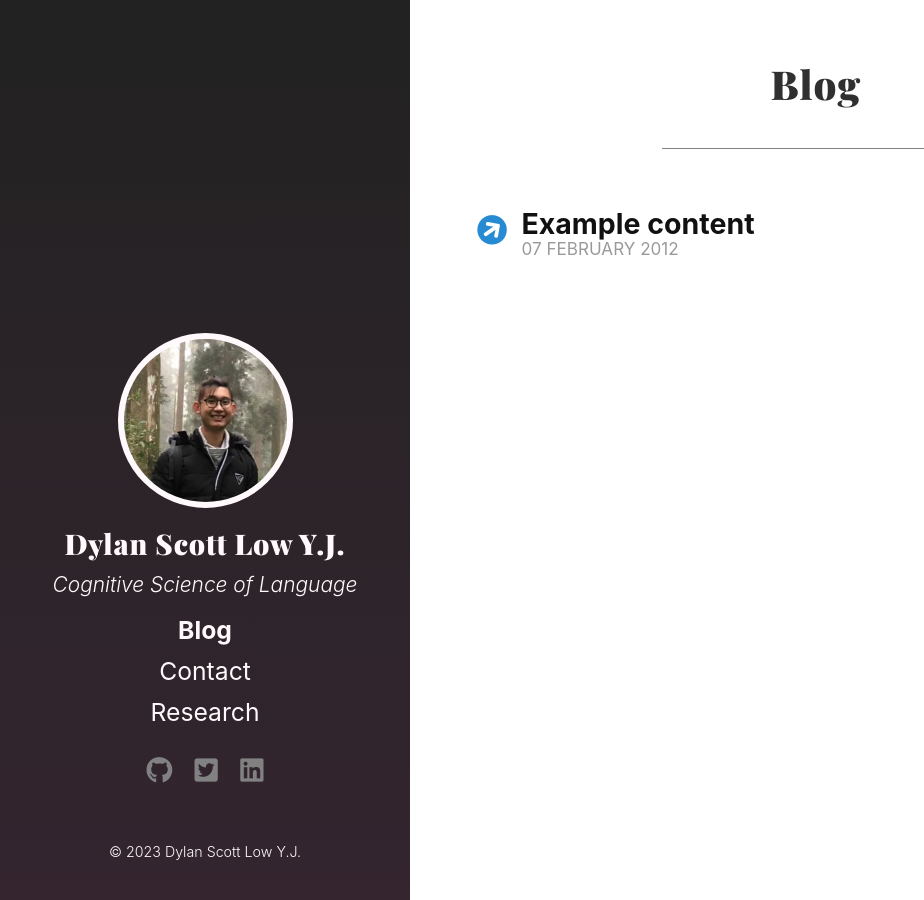
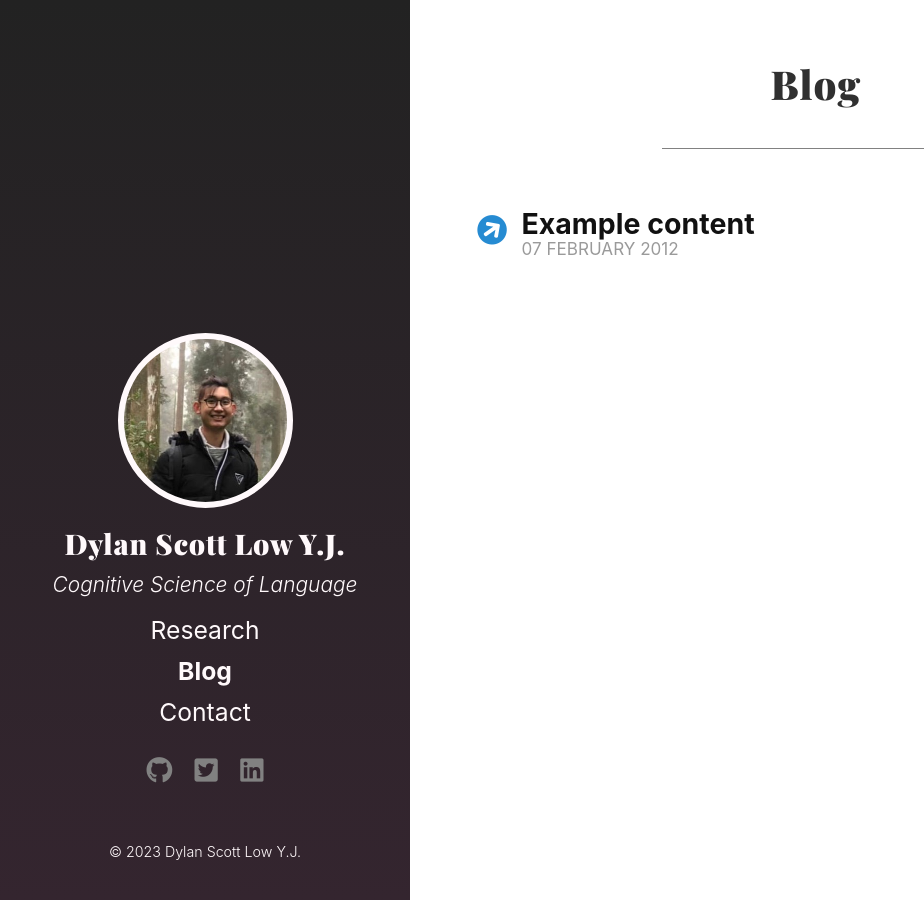
Before and after one commit to dylanscottlow/dylanscottlow.github.io, a Jekyll site: the page built from blog.html, in a window 1280 px wide. Shown: the whole page, without its empty margins (0-924 px from the left). Built offline with Jekyll 4.4.1, drawn with Linux system fonts in a browser that asks for light colours; a style sheet for code colours, icons or effects is not loaded.

Commit message:
Reorder pages in nav bar

```diff
--- a/_includes/sidebar.html
+++ b/_includes/sidebar.html
@@ -24,12 +24,20 @@
     </div>
 
     <nav class="sidebar-nav">
-      {% comment %}
+      <!-- {% comment %}
         The code below dynamically generates a sidebar nav of pages with
         `layout: page` in the front-matter. See readme for usage.
       {% endcomment %}
 
       {% assign pages_list = site.pages %}
+      {% for node in pages_list %}
+        {% if node.title != null %}
+          {% if node.layout == "page" %}
+            <a class="sidebar-nav-item{% if page.url == node.url %} active{% endif %}" href="{{ site.baseurl }}{{ node.url }}">{{ node.title }}</a>
+          {% endif %}
+        {% endif %}
+      {% endfor %} -->
+      {% assign pages_list = site.pages | sort:"order" %}
       {% for node in pages_list %}
         {% if node.title != null %}
           {% if node.layout == "page" %}
--- a/blog.html
+++ b/blog.html
@@ -1,6 +1,7 @@
 ---
 layout: page
 title: Blog
+order: 2
 ---
 
 <div class="blog-feed">
```
Also changed, not shown: contact.md (+1 -0 lines), research.md (+1 -0 lines).
